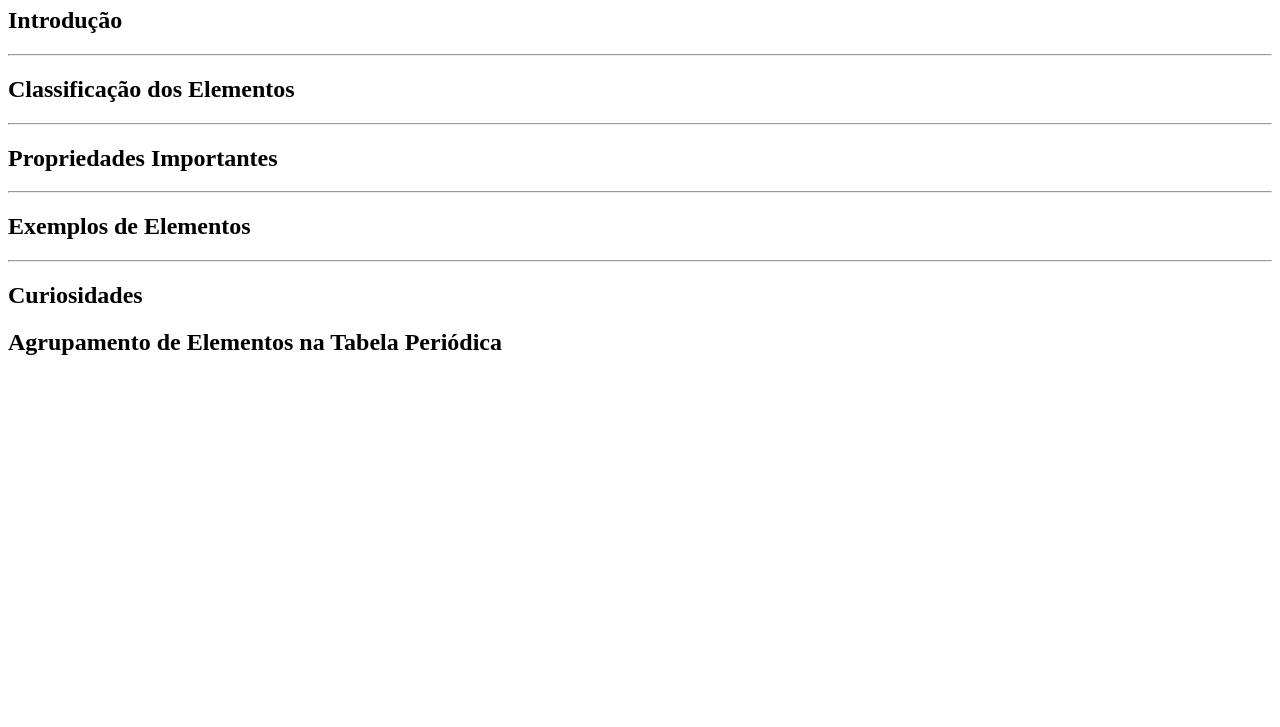
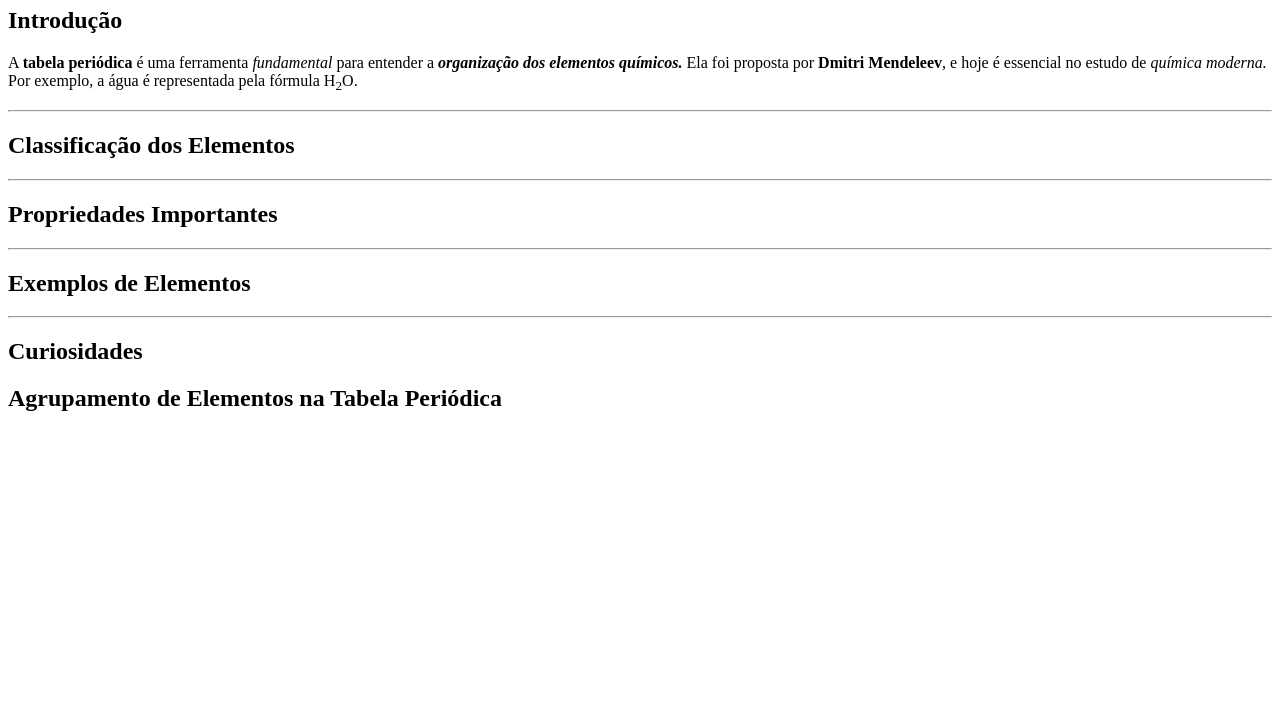
Before and after one commit to Jhuan-Martins/Revis-o-para-prova, a plain HTML site: page index.html in a window 1280 px wide. Shown: the part 73-800 px from the top of the page. Drawn offline with Linux system fonts and the light colour scheme.

Commit message:
introdução finalizada

```diff
--- a/index.html
+++ b/index.html
@@ -6,10 +6,10 @@
     <title>Exercício Revisão para Prova</title>
 </head>
 <body>
-    <h1>Resumo: <i>Tabela Periódica dos elementos</i></h1>
+    <h1>Resumo: <em>Tabela Periódica dos elementos</em></h1>
 
     <h2>Introdução</h2>
-
+    <p>A <strong>tabela periódica</strong> é uma ferramenta <em>fundamental</em> para entender a <strong><em>organização dos elementos químicos.</em></strong> Ela foi proposta por <strong>Dmitri Mendeleev</strong>, e hoje é essencial no estudo de <em>química moderna.</em> Por exemplo, a água é representada pela fórmula H<sub>2</sub>O.</p>
     <hr>
 
     <h2>Classificação dos Elementos</h2>
```
